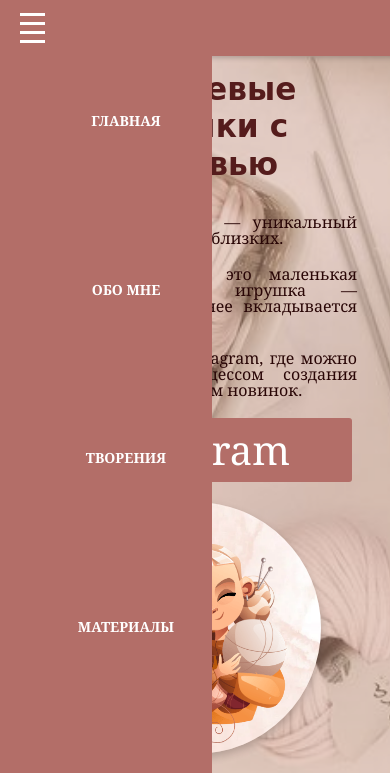
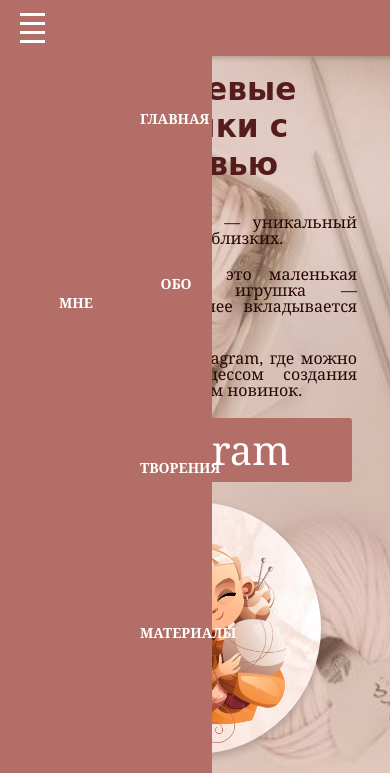
Before and after one commit to Urban-eliz/lab5, a website: page index.html in a window 390 px wide. Both pictures are taken after a click on the element 32 px from the left and 28 px from the top of the page. Shown: the top 773 px of the page. Drawn offline with Linux system fonts and the light colour scheme.

Commit message:
бургер меню расстояние в адаптиве

```diff
--- a/css/style.css
+++ b/css/style.css
@@ -877,7 +877,7 @@ section {
 
     .main-nav ul li a {
         font-size: 14px; /* Уменьшенный текст для мобильных */
-        padding: 10px; /* Уменьшенные отступы */
+        padding: 100px; /* Уменьшенные отступы */
 
     }
 
```
